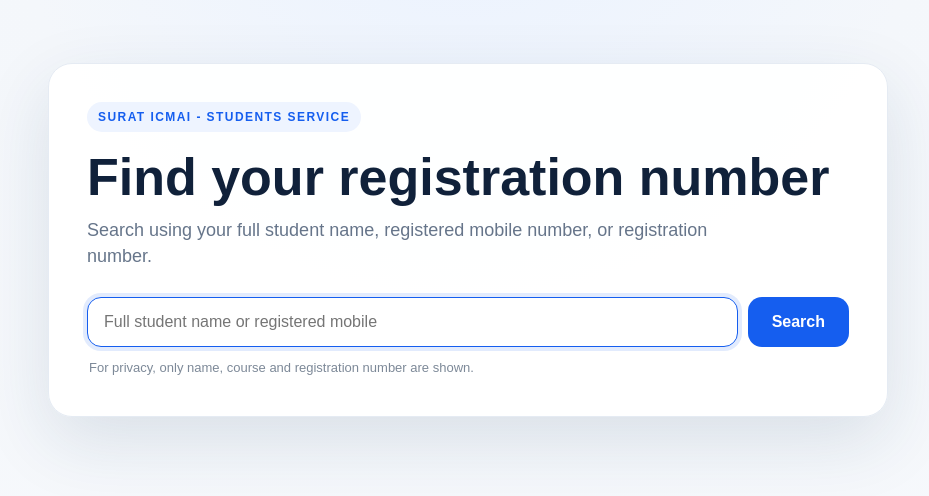
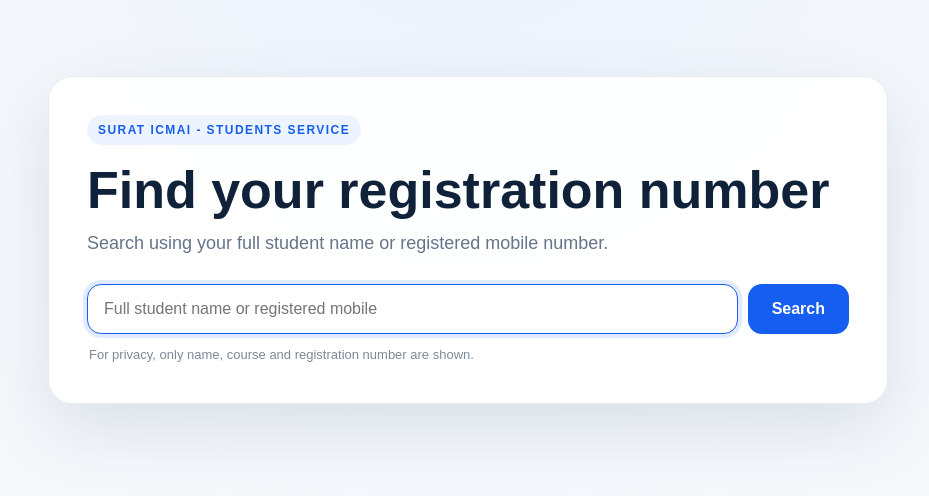
Before and after one commit to techcmakevalshah-ai/icmai-public, a Next.js app: page / in a window 1280 px wide. Shown: the part 160-656 px from the top of the page, without its empty margins (172-1101 px from the left). Built offline with nearby package versions, Linux system fonts and the light colour scheme.

Commit message:
Remove registration number from search instruction

```diff
--- a/components/Finder.tsx
+++ b/components/Finder.tsx
@@ -49,7 +49,7 @@ export default function Finder() {
         <section className="finder-card">
           <div className="eyebrow">Surat ICMAI - Students Service</div>
           <h1>Find your registration number</h1>
-          <p className="lead">Search using your full student name, registered mobile number, or registration number.</p>
+          <p className="lead">Search using your full student name or registered mobile number.</p>
           <form onSubmit={submit} className="search-row">
             <input
               autoFocus
```
